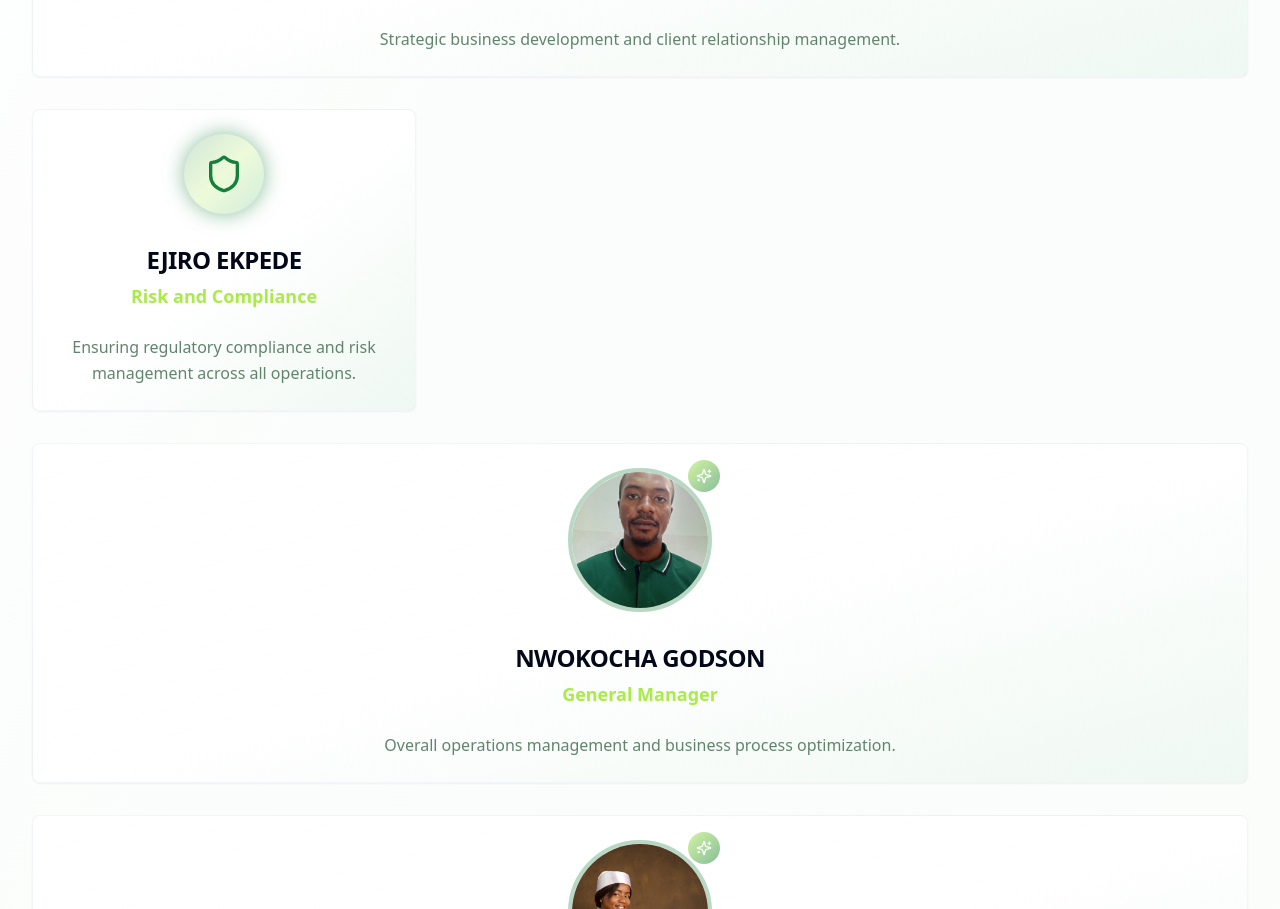
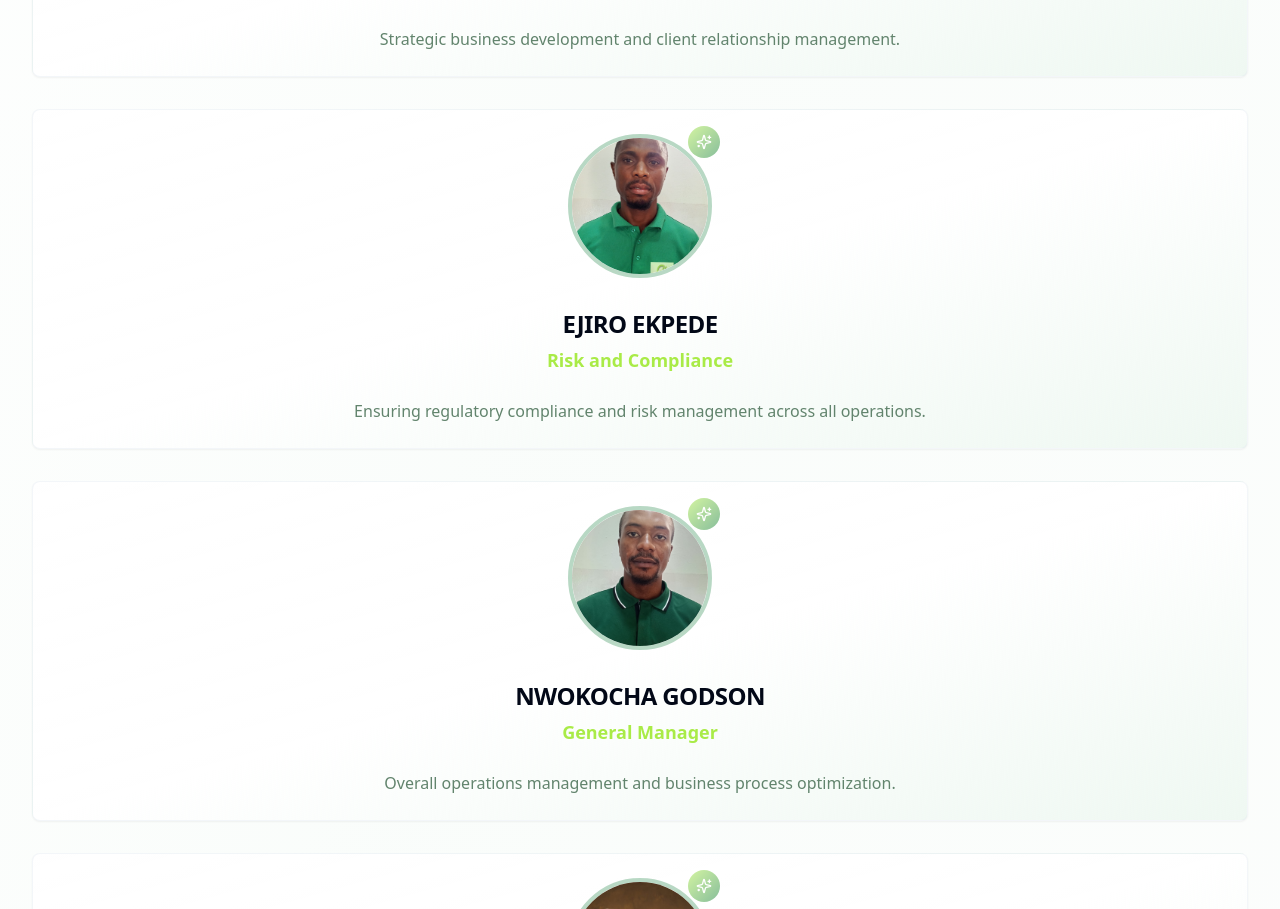
Before and after one commit to dreimac1/budagreen-grow-solutions, a React (Vite) app: page / in a window 1280 px wide. Shown: the part 4460-5369 px from the top of the page. Built offline with nearby package versions, Linux system fonts and the light colour scheme.

Commit message:
Add picture for Risk and compliance
Added the uploaded image to the Risk and Compliance section.
Here are the files that were edited by the AI in that message:
-edited src/components/Management.tsx
-created public/lovable-uploads/02b618e5-7cf9-4139-9706-886f6d08fb9d.png

```diff
--- a/src/components/Management.tsx
+++ b/src/components/Management.tsx
@@ -27,6 +27,7 @@ const Management = () => {
     {
       name: "EJIRO EKPEDE",
       position: "Risk and Compliance",
+      image: "/lovable-uploads/4d27f2bc-bd3d-48b1-a77f-b013a39b9a13.png",
       icon: Shield,
       description: "Ensuring regulatory compliance and risk management across all operations."
     },
```
Also changed, not shown: public/lovable-uploads/4d27f2bc-bd3d-48b1-a77f-b013a39b9a13.png (added).
